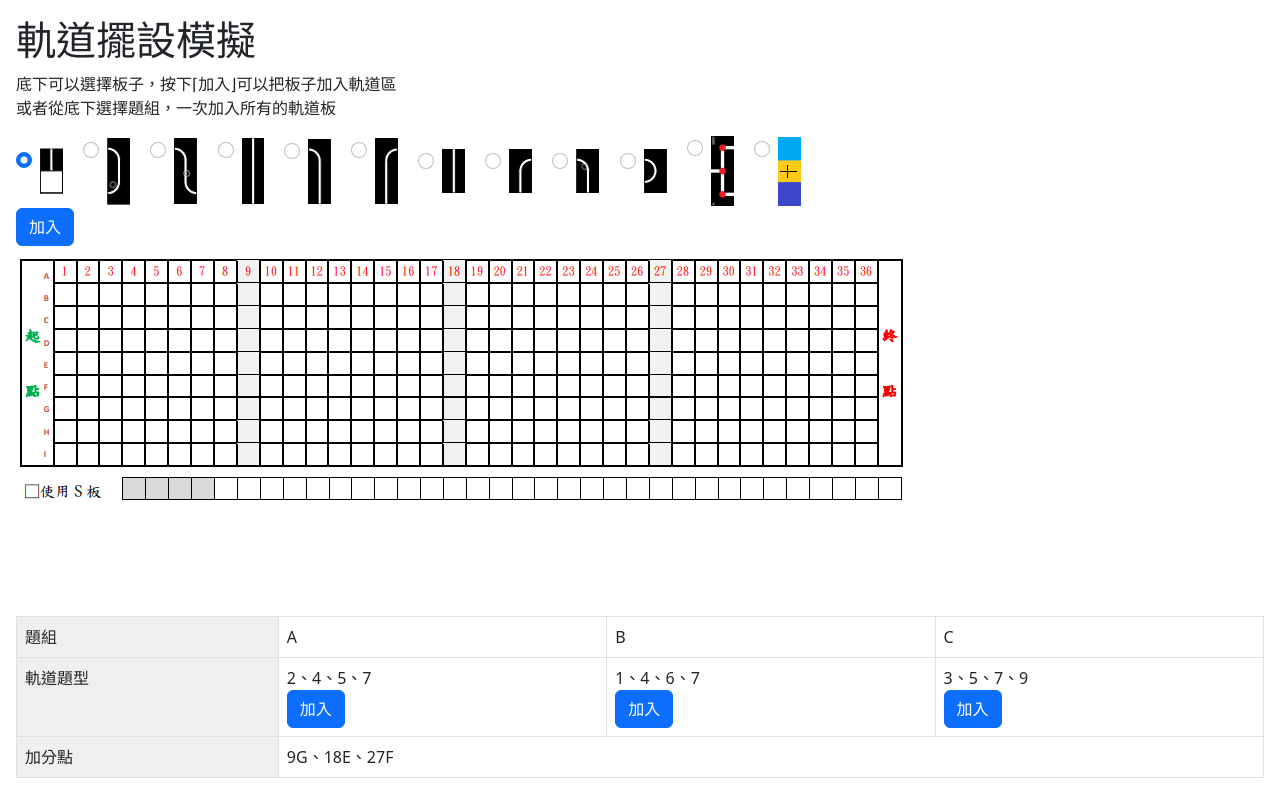
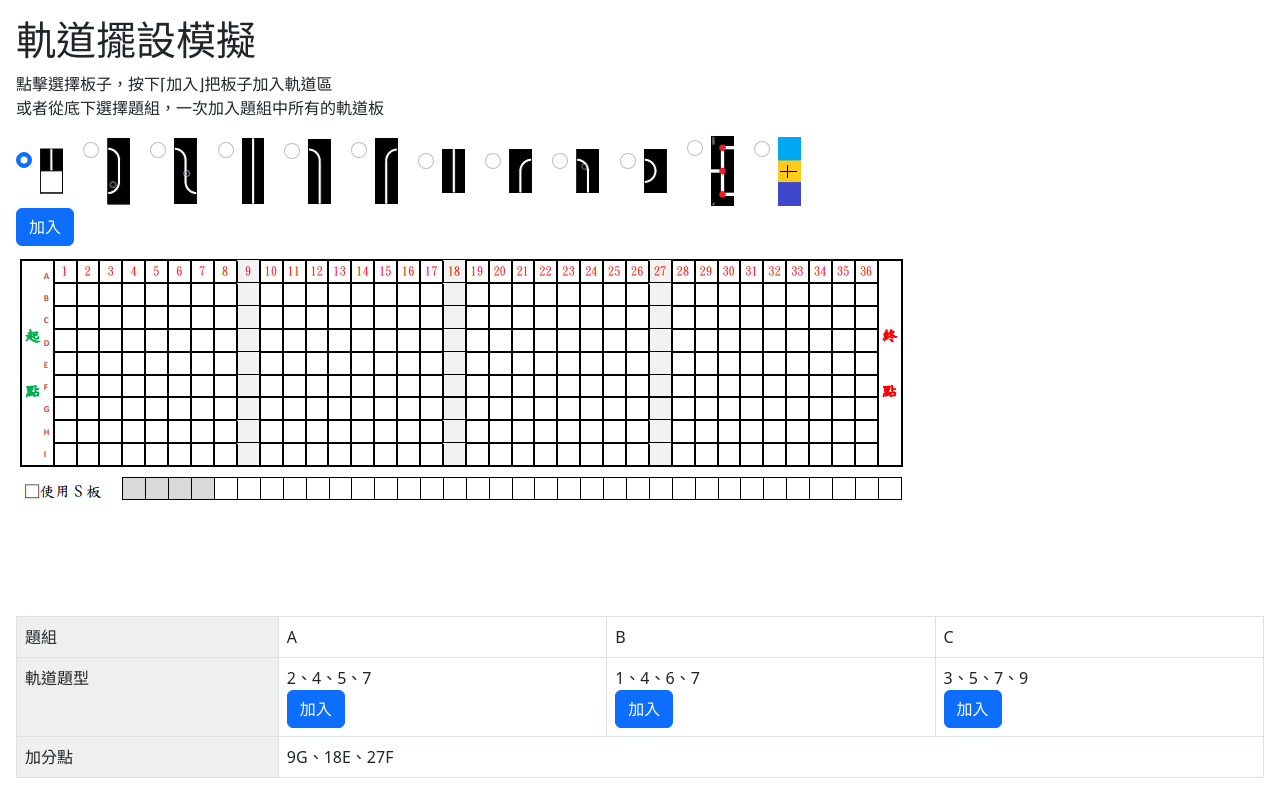
Before and after one commit to hwhs-2022-sci/trailer, a plain HTML site: page index.html in a window 1280 px wide. Drawn offline with nearby package versions, Linux system fonts and the light colour scheme.

Commit message:
Update index.html

```diff
--- a/index.html
+++ b/index.html
@@ -15,7 +15,7 @@
 
 <body class="m-3 ">
     <h1>軌道擺設模擬</h1>
-    <p>底下可以選擇板子，按下⌈加入⌋可以把板子加入軌道區<br/>或者從底下選擇題組，一次加入所有的軌道板</p>
+    <p>點擊選擇板子，按下⌈加入⌋把板子加入軌道區<br/>或者從底下選擇題組，一次加入題組中所有的軌道板</p>
     <div id="imgset">
         <div class="form-check form-check-inline">
             <input checked value="img-0" class="form-check-input" type="radio" name="flexRadioDefault" id="flexRadioDefault0">
```
